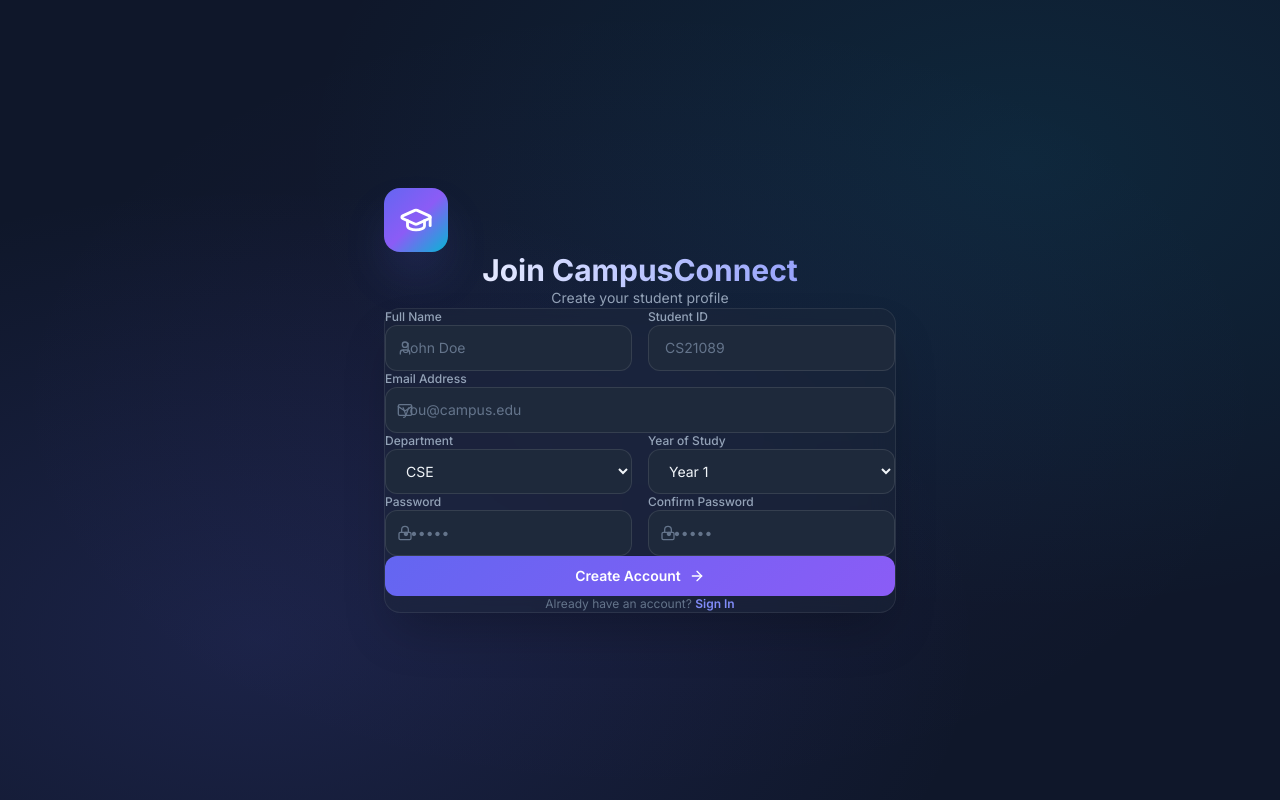
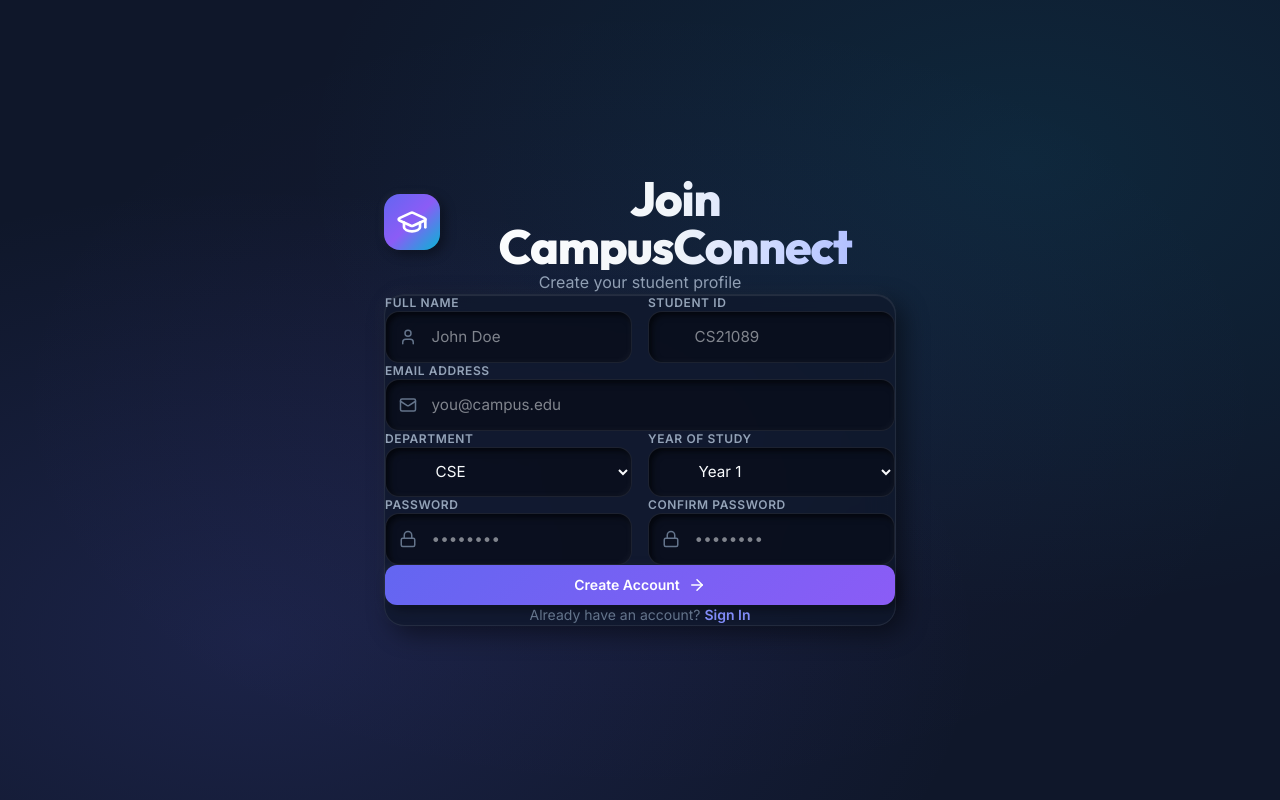
Before and after one commit to kamesh-codings/Campus-Connect, a React (Vite) app in the folder frontend/: page /register in a window 1280 px wide. Built offline with nearby package versions, Linux system fonts and the light colour scheme.

Commit message:
Mix Glassmorphism with Neumorphism, place title next to logo, fix input icon overlap, increase box spacing & font sizes

```diff
--- a/frontend/src/index.css
+++ b/frontend/src/index.css
@@ -202,14 +202,21 @@ body {
 /* ─── Input / Form Styles ───────────────────── */
 .input-field {
   width: 100%;
-  padding: 0.75rem 1rem;
+  padding-top: 0.75rem;
+  padding-bottom: 0.75rem;
+  padding-right: 1rem;
+  padding-left: 2.75rem;
   background: var(--color-surface-light);
   border: 1px solid var(--color-glass-border);
   border-radius: 12px;
   color: var(--color-text-primary);
-  font-size: 0.875rem;
+  font-size: 0.95rem;
   transition: all 0.3s ease;
   outline: none;
+}
+
+.input-field-no-icon {
+  padding-left: 1rem;
 }
 
 .input-field:focus {
@@ -219,6 +226,64 @@ body {
 
 .input-field::placeholder {
   color: var(--color-text-muted);
+}
+
+/* ─── Glassmorphism + Neumorphism Fusion ────── */
+.glass-neu-card {
+  background: rgba(15, 23, 42, 0.7);
+  backdrop-filter: blur(16px);
+  -webkit-backdrop-filter: blur(16px);
+  border: 1px solid rgba(255, 255, 255, 0.08);
+  border-radius: 20px;
+  box-shadow:
+    8px 8px 24px rgba(0, 0, 0, 0.45),
+    -4px -4px 16px rgba(255, 255, 255, 0.03),
+    inset 0 1px 1px rgba(255, 255, 255, 0.1);
+  transition: all 0.3s cubic-bezier(0.4, 0, 0.2, 1);
+}
+
+.glass-neu-card:hover {
+  transform: translateY(-3px);
+  box-shadow:
+    12px 12px 32px rgba(0, 0, 0, 0.55),
+    -6px -6px 20px rgba(255, 255, 255, 0.05),
+    inset 0 1px 2px rgba(255, 255, 255, 0.2);
+}
+
+.neu-input {
+  width: 100%;
+  padding: 0.85rem 1rem 0.85rem 2.85rem;
+  background: rgba(10, 15, 29, 0.85);
+  border: 1px solid rgba(255, 255, 255, 0.08);
+  border-radius: 14px;
+  color: #f8fafc;
+  font-size: 0.95rem;
+  outline: none;
+  box-shadow:
+    inset 3px 3px 6px rgba(0, 0, 0, 0.6),
+    inset -2px -2px 5px rgba(255, 255, 255, 0.03);
+  transition: all 0.3s ease;
+}
+
+.neu-input:focus {
+  border-color: rgba(99, 102, 241, 0.6);
+  box-shadow:
+    inset 2px 2px 4px rgba(0, 0, 0, 0.7),
+    inset -1px -1px 3px rgba(255, 255, 255, 0.05),
+    0 0 14px rgba(99, 102, 241, 0.25);
+}
+
+.neu-button {
+  box-shadow:
+    4px 4px 12px rgba(0, 0, 0, 0.4),
+    -2px -2px 8px rgba(255, 255, 255, 0.05);
+  transition: all 0.2s ease;
+}
+
+.neu-button:active {
+  box-shadow:
+    inset 3px 3px 6px rgba(0, 0, 0, 0.5),
+    inset -2px -2px 4px rgba(255, 255, 255, 0.05);
 }
 
 /* ─── Badge / Tag Styles ────────────────────── */
--- a/frontend/src/pages/Login.jsx
+++ b/frontend/src/pages/Login.jsx
@@ -32,7 +32,7 @@ const Login = () => {
       title: 'Student',
       badge: 'Student Portal',
       icon: GraduationCap,
-      description: 'Access courses, campus events, and peer discussions',
+      description: 'Access course materials, campus events, and peer discussions',
       demoEmail: 'alex.student@campus.edu',
       demoPassword: 'Student@123',
       colorClass: 'badge-success',
@@ -45,7 +45,7 @@ const Login = () => {
       title: 'Faculty',
       badge: 'Faculty Portal',
       icon: BookOpen,
-      description: 'Manage coursework, announcements, and student grades',
+      description: 'Manage coursework, campus announcements, and student grades',
       demoEmail: 'sharma.cse@campus.edu',
       demoPassword: 'Faculty@123',
       colorClass: 'badge-warning',
@@ -58,7 +58,7 @@ const Login = () => {
       title: 'Club Lead',
       badge: 'Club Portal',
       icon: Users,
-      description: 'Organize campus events, activities, and club members',
+      description: 'Organize campus events, activities, and manage club members',
       demoEmail: 'gdsc.lead@campus.edu',
       demoPassword: 'Lead@123',
       colorClass: 'badge-primary',
@@ -71,7 +71,7 @@ const Login = () => {
       title: 'Administrator',
       badge: 'Admin Portal',
       icon: Shield,
-      description: 'Full administrative control, user audit, and platform settings',
+      description: 'Full administrative control, user audit, and portal configuration',
       demoEmail: 'admin@campus.edu',
       demoPassword: 'Admin@123',
       colorClass: 'badge-danger',
@@ -103,63 +103,66 @@ const Login = () => {
   };
 
   return (
-    <div className="min-h-screen flex items-center justify-center gradient-mesh p-4 sm:p-6">
-      <div className="w-full max-w-2xl mx-auto flex flex-col items-center">
+    <div className="min-h-screen flex items-center justify-center gradient-mesh p-4 sm:p-8">
+      <div className="w-full max-w-4xl mx-auto flex flex-col items-center">
 
-        {/* Simple Classic Logo Header */}
-        <div className="text-center mb-8 animate-fade-in-up">
-          <div className="w-16 h-16 rounded-2xl gradient-primary flex items-center justify-center mx-auto mb-4 shadow-2xl shadow-primary/30">
-            <GraduationCap size={34} className="text-white" />
+        {/* Header Layout: Logo Side-by-Side Next to Title */}
+        <div className="flex flex-col items-center justify-center mb-10 text-center animate-fade-in-up">
+          <div className="flex items-center justify-center gap-3.5 mb-2">
+            <div className="w-14 h-14 rounded-2xl gradient-primary flex items-center justify-center shadow-xl shadow-primary/30 neu-button shrink-0">
+              <GraduationCap size={32} className="text-white" />
+            </div>
+            <h1 className="text-4xl sm:text-5xl font-extrabold bg-gradient-to-r from-white via-slate-100 to-indigo-300 bg-clip-text text-transparent tracking-tight font-['Outfit']">
+              CampusConnect
+            </h1>
           </div>
-          <h1 className="text-3xl font-bold bg-gradient-to-r from-white to-primary-light bg-clip-text text-transparent">
-            CampusConnect
-          </h1>
-          <p className="text-text-secondary text-sm mt-1.5">
+          <p className="text-text-secondary text-base font-normal">
             Sign in to your campus portal
           </p>
         </div>
 
-        {/* VIEW 1: 4 ROLE BOXES SELECTION */}
+        {/* VIEW 1: 4 ROLE BOXES SELECTION WITH INCREASED SPACING */}
         {!selectedRole && !isManualMode ? (
-          <div className="w-full space-y-6 animate-fade-in-up">
-            <div className="text-center mb-2">
-              <span className="text-xs uppercase font-semibold text-text-muted tracking-wider flex items-center justify-center gap-1.5">
+          <div className="w-full space-y-8 animate-fade-in-up">
+            <div className="text-center">
+              <span className="text-xs uppercase font-semibold text-text-muted tracking-wider inline-flex items-center gap-1.5 px-3 py-1 rounded-full bg-white/5 border border-white/10">
                 <Sparkles size={14} className="text-accent" /> Select your role to sign in
               </span>
             </div>
 
-            <div className="grid grid-cols-1 sm:grid-cols-2 gap-4">
+            {/* Grid with Increased Spacing & Neumorphic-Glass Cards */}
+            <div className="grid grid-cols-1 sm:grid-cols-2 gap-6 sm:gap-8 max-w-3xl mx-auto">
               {roles.map((r) => {
                 const Icon = r.icon;
                 return (
                   <div
                     key={r.id}
                     onClick={() => handleRoleSelect(r)}
-                    className="glass-card p-5 cursor-pointer hover:border-primary/40 transition-all duration-200 group flex flex-col justify-between"
+                    className="glass-neu-card p-6 sm:p-7 min-h-[200px] cursor-pointer hover:border-primary/40 transition-all duration-300 group flex flex-col justify-between"
                   >
                     <div>
-                      <div className="flex items-center justify-between mb-3">
-                        <div className="w-10 h-10 rounded-xl bg-surface-dark border border-white/10 flex items-center justify-center text-primary-light group-hover:scale-105 transition-transform">
-                          <Icon size={20} />
+                      <div className="flex items-center justify-between mb-4">
+                        <div className="w-11 h-11 rounded-xl bg-surface-dark/90 border border-white/10 flex items-center justify-center text-primary-light neu-button group-hover:scale-105 transition-transform">
+                          <Icon size={22} />
                         </div>
-                        <span className={`badge ${r.colorClass} text-[10px]`}>
+                        <span className={`badge ${r.colorClass} text-xs px-3 py-1 font-semibold`}>
                           {r.badge}
                         </span>
                       </div>
 
-                      <h3 className="text-lg font-bold text-white group-hover:text-primary-light transition-colors mb-1">
+                      <h3 className="text-xl sm:text-2xl font-bold text-white group-hover:text-primary-light transition-colors mb-2 font-['Outfit']">
                         {r.title}
                       </h3>
-                      <p className="text-xs text-text-secondary leading-relaxed mb-4">
+                      <p className="text-sm text-text-secondary leading-relaxed mb-4 font-normal">
                         {r.description}
                       </p>
                     </div>
 
-                    <div className="pt-3 border-t border-white/5 flex items-center justify-between text-xs text-text-muted">
-                      <span className="font-mono text-[11px] truncate max-w-[170px]">
+                    <div className="pt-3.5 border-t border-white/5 flex items-center justify-between text-xs text-text-muted">
+                      <span className="font-mono text-xs truncate max-w-[190px]">
                         {r.demoEmail}
                       </span>
-                      <span className="text-primary-light font-semibold group-hover:translate-x-1 transition-transform">
+                      <span className="text-primary-light font-semibold text-xs group-hover:translate-x-1 transition-transform flex items-center gap-1">
                         Select &rarr;
                       </span>
                     </div>
@@ -171,7 +174,7 @@ const Login = () => {
             <div className="text-center pt-2">
               <button
                 onClick={() => setIsManualMode(true)}
-                className="text-xs text-text-muted hover:text-white transition-colors underline decoration-dashed underline-offset-4"
+                className="text-xs sm:text-sm font-medium text-text-muted hover:text-white transition-colors underline decoration-dashed underline-offset-4"
               >
                 Sign in with custom credentials (General Login)
               </button>
@@ -179,26 +182,26 @@ const Login = () => {
           </div>
         ) : (
 
-        /* VIEW 2: PERFECTLY CENTERED DEDICATED LOGIN FORM WITH ROLE SWITCHER BOX */
+        /* VIEW 2: DEDICATED LOGIN FORM WITH ZERO-OVERLAP NEUMORPHIC INPUTS */
           <div className="w-full max-w-md mx-auto animate-fade-in-up">
             <button
               onClick={() => {
                 setSelectedRole(null);
                 setIsManualMode(false);
               }}
-              className="inline-flex items-center gap-1.5 text-xs text-text-muted hover:text-white mb-4 transition-colors"
+              className="inline-flex items-center gap-1.5 text-xs sm:text-sm font-medium text-text-muted hover:text-white mb-5 transition-colors"
             >
-              <ChevronLeft size={16} /> Back to Role Selection
+              <ChevronLeft size={18} /> Back to Role Selection
             </button>
 
-            <div className="glass-card p-7 shadow-2xl relative">
+            <div className="glass-neu-card p-8 shadow-2xl relative">
 
               {/* Form Title & Role Verification Badge */}
               <div className="text-center mb-6">
-                <h2 className="text-xl font-bold text-white flex items-center justify-center gap-2">
+                <h2 className="text-2xl font-bold text-white flex items-center justify-center gap-2 font-['Outfit']">
                   {selectedRole ? (
                     <>
-                      <selectedRole.icon size={22} className="text-primary-light" />
+                      <selectedRole.icon size={24} className="text-primary-light" />
                       {selectedRole.title} Login
                     </>
                   ) : (
@@ -206,15 +209,15 @@ const Login = () => {
                   )}
                 </h2>
                 {selectedRole && (
-                  <p className="text-xs text-emerald-400 font-mono mt-1 flex items-center justify-center gap-1">
-                    <CheckCircle2 size={12} /> MongoDB Role Validation Enabled
+                  <p className="text-xs text-emerald-400 font-mono mt-1.5 flex items-center justify-center gap-1">
+                    <CheckCircle2 size={13} /> MongoDB Role Validation Enabled
                   </p>
                 )}
               </div>
 
               {/* QUICK DEMO ROLE SWITCHER BOX */}
-              <div className="mb-6 bg-surface-dark/80 p-2 rounded-xl border border-white/10">
-                <span className="block text-[10px] font-semibold text-text-muted uppercase tracking-wider mb-2 px-1 text-center">
+              <div className="mb-6 bg-slate-950/70 p-2.5 rounded-xl border border-white/10">
+                <span className="block text-[11px] font-semibold text-text-muted uppercase tracking-wider mb-2 px-1 text-center">
                   Quick Auto-Fill Role Box
                 </span>
                 <div className="grid grid-cols-4 gap-1.5">
@@ -236,37 +239,37 @@ const Login = () => {
                 </div>
               </div>
 
-              {/* LOGIN FORM */}
-              <form onSubmit={handleSubmit} className="space-y-4">
+              {/* LOGIN FORM WITH TACTILE NEUMORPHIC INPUTS */}
+              <form onSubmit={handleSubmit} className="space-y-5">
                 <div>
-                  <label className="block text-xs font-medium text-text-secondary mb-1.5">
+                  <label className="block text-xs font-semibold text-text-secondary uppercase tracking-wider mb-2">
                     Email Address
                   </label>
                   <div className="relative">
-                    <Mail size={16} className="absolute left-3 top-1/2 -translate-y-1/2 text-text-muted" />
+                    <Mail size={18} className="absolute left-3.5 top-1/2 -translate-y-1/2 text-text-muted pointer-events-none z-10" />
                     <input
                       type="email"
                       value={email}
                       onChange={(e) => setEmail(e.target.value)}
                       placeholder="you@campus.edu"
-                      className="input-field pl-10 text-sm"
+                      className="neu-input"
                       required
                     />
                   </div>
                 </div>
 
                 <div>
-                  <label className="block text-xs font-medium text-text-secondary mb-1.5">
+                  <label className="block text-xs font-semibold text-text-secondary uppercase tracking-wider mb-2">
                     Password
                   </label>
                   <div className="relative">
-                    <Lock size={16} className="absolute left-3 top-1/2 -translate-y-1/2 text-text-muted" />
+                    <Lock size={18} className="absolute left-3.5 top-1/2 -translate-y-1/2 text-text-muted pointer-events-none z-10" />
                     <input
                       type="password"
                       value={password}
                       onChange={(e) => setPassword(e.target.value)}
                       placeholder="••••••••"
-                      className="input-field pl-10 text-sm"
+                      className="neu-input"
                       required
                     />
                   </div>
@@ -275,16 +278,16 @@ const Login = () => {
                 <button
                   type="submit"
                   disabled={loading}
-                  className={`w-full btn-primary justify-center py-2.5 text-sm mt-2 ${
-                    selectedRole ? selectedRole.btnClass : ''
+                  className={`w-full py-3 px-6 rounded-xl text-white font-semibold text-sm transition-all neu-button flex items-center justify-center gap-2 mt-3 ${
+                    selectedRole ? selectedRole.btnClass : 'btn-primary'
                   }`}
                 >
-                  {loading ? 'Verifying...' : `Sign In as ${selectedRole ? selectedRole.title : 'User'}`}
-                  <ArrowRight size={16} />
+                  {loading ? 'Verifying Credentials...' : `Sign In as ${selectedRole ? selectedRole.title : 'User'}`}
+                  <ArrowRight size={18} />
                 </button>
               </form>
 
-              <p className="text-center text-xs text-text-muted mt-5">
+              <p className="text-center text-xs sm:text-sm text-text-muted mt-6">
                 Don't have an account?{' '}
                 <Link to="/register" className="text-primary-light hover:underline font-semibold">
                   Sign Up
--- a/frontend/src/pages/Register.jsx
+++ b/frontend/src/pages/Register.jsx
@@ -38,61 +38,63 @@ const Register = () => {
   };
 
   return (
-    <div className="min-h-screen flex items-center justify-center gradient-mesh p-4 sm:p-6">
+    <div className="min-h-screen flex items-center justify-center gradient-mesh p-4 sm:p-8">
       <div className="w-full max-w-lg mx-auto">
 
-        {/* Simple Classic Logo Header */}
-        <div className="text-center mb-8 animate-fade-in-up">
-          <div className="w-16 h-16 rounded-2xl gradient-primary flex items-center justify-center mx-auto mb-4 shadow-2xl shadow-primary/30">
-            <GraduationCap size={34} className="text-white" />
+        {/* Header Layout: Logo Side-by-Side Next to Title */}
+        <div className="flex flex-col items-center justify-center mb-8 text-center animate-fade-in-up">
+          <div className="flex items-center justify-center gap-3.5 mb-2">
+            <div className="w-14 h-14 rounded-2xl gradient-primary flex items-center justify-center shadow-xl shadow-primary/30 neu-button shrink-0">
+              <GraduationCap size={32} className="text-white" />
+            </div>
+            <h1 className="text-4xl sm:text-5xl font-extrabold bg-gradient-to-r from-white via-slate-100 to-indigo-300 bg-clip-text text-transparent tracking-tight font-['Outfit']">
+              Join CampusConnect
+            </h1>
           </div>
-          <h1 className="text-3xl font-bold bg-gradient-to-r from-white to-primary-light bg-clip-text text-transparent">
-            Join CampusConnect
-          </h1>
-          <p className="text-text-secondary text-sm mt-1.5">
+          <p className="text-text-secondary text-base font-normal">
             Create your student profile
           </p>
         </div>
 
-        {/* Clean Glassmorphic Registration Form */}
-        <div className="glass-card p-7 shadow-2xl animate-fade-in-up">
+        {/* Clean Glassmorphic & Neumorphic Registration Form */}
+        <div className="glass-neu-card p-8 shadow-2xl animate-fade-in-up">
           <form onSubmit={handleSubmit} className="space-y-4">
             <div className="grid grid-cols-1 sm:grid-cols-2 gap-4">
               <div>
-                <label className="block text-xs font-medium text-text-secondary mb-1.5">Full Name</label>
+                <label className="block text-xs font-semibold text-text-secondary uppercase tracking-wider mb-2">Full Name</label>
                 <div className="relative">
-                  <User size={16} className="absolute left-3 top-1/2 -translate-y-1/2 text-text-muted" />
-                  <input name="name" value={formData.name} onChange={handleChange} placeholder="John Doe" className="input-field pl-10 text-sm" required />
+                  <User size={18} className="absolute left-3.5 top-1/2 -translate-y-1/2 text-text-muted pointer-events-none z-10" />
+                  <input name="name" value={formData.name} onChange={handleChange} placeholder="John Doe" className="neu-input" required />
                 </div>
               </div>
               <div>
-                <label className="block text-xs font-medium text-text-secondary mb-1.5">Student ID</label>
-                <input name="studentId" value={formData.studentId} onChange={handleChange} placeholder="CS21089" className="input-field text-sm" />
+                <label className="block text-xs font-semibold text-text-secondary uppercase tracking-wider mb-2">Student ID</label>
+                <input name="studentId" value={formData.studentId} onChange={handleChange} placeholder="CS21089" className="neu-input input-field-no-icon" />
               </div>
             </div>
 
             <div>
-              <label className="block text-xs font-medium text-text-secondary mb-1.5">Email Address</label>
+              <label className="block text-xs font-semibold text-text-secondary uppercase tracking-wider mb-2">Email Address</label>
               <div className="relative">
-                <Mail size={16} className="absolute left-3 top-1/2 -translate-y-1/2 text-text-muted" />
-                <input name="email" type="email" value={formData.email} onChange={handleChange} placeholder="you@campus.edu" className="input-field pl-10 text-sm" required />
+                <Mail size={18} className="absolute left-3.5 top-1/2 -translate-y-1/2 text-text-muted pointer-events-none z-10" />
+                <input name="email" type="email" value={formData.email} onChange={handleChange} placeholder="you@campus.edu" className="neu-input" required />
               </div>
             </div>
 
             <div className="grid grid-cols-1 sm:grid-cols-2 gap-4">
               <div>
-                <label className="block text-xs font-medium text-text-secondary mb-1.5">Department</label>
-                <select name="department" value={formData.department} onChange={handleChange} className="input-field text-sm">
+                <label className="block text-xs font-semibold text-text-secondary uppercase tracking-wider mb-2">Department</label>
+                <select name="department" value={formData.department} onChange={handleChange} className="neu-input input-field-no-icon cursor-pointer">
                   {departments.map((d) => (
-                    <option key={d} value={d} className="bg-surface-dark text-white">{d}</option>
+                    <option key={d} value={d} className="bg-slate-900 text-white">{d}</option>
                   ))}
                 </select>
               </div>
               <div>
-                <label className="block text-xs font-medium text-text-secondary mb-1.5">Year of Study</label>
-                <select name="yearOfStudy" value={formData.yearOfStudy} onChange={handleChange} className="input-field text-sm">
+                <label className="block text-xs font-semibold text-text-secondary uppercase tracking-wider mb-2">Year of Study</label>
+                <select name="yearOfStudy" value={formData.yearOfStudy} onChange={handleChange} className="neu-input input-field-no-icon cursor-pointer">
                   {[1, 2, 3, 4].map((y) => (
-                    <option key={y} value={y} className="bg-surface-dark text-white">Year {y}</option>
+                    <option key={y} value={y} className="bg-slate-900 text-white">Year {y}</option>
                   ))}
                 </select>
               </div>
@@ -100,28 +102,28 @@ const Register = () => {
 
             <div className="grid grid-cols-1 sm:grid-cols-2 gap-4">
               <div>
-                <label className="block text-xs font-medium text-text-secondary mb-1.5">Password</label>
+                <label className="block text-xs font-semibold text-text-secondary uppercase tracking-wider mb-2">Password</label>
                 <div className="relative">
-                  <Lock size={16} className="absolute left-3 top-1/2 -translate-y-1/2 text-text-muted" />
-                  <input name="password" type="password" value={formData.password} onChange={handleChange} placeholder="••••••" className="input-field pl-10 text-sm" required minLength={6} />
+                  <Lock size={18} className="absolute left-3.5 top-1/2 -translate-y-1/2 text-text-muted pointer-events-none z-10" />
+                  <input name="password" type="password" value={formData.password} onChange={handleChange} placeholder="••••••••" className="neu-input" required minLength={6} />
                 </div>
               </div>
               <div>
-                <label className="block text-xs font-medium text-text-secondary mb-1.5">Confirm Password</label>
+                <label className="block text-xs font-semibold text-text-secondary uppercase tracking-wider mb-2">Confirm Password</label>
                 <div className="relative">
-                  <Lock size={16} className="absolute left-3 top-1/2 -translate-y-1/2 text-text-muted" />
-                  <input name="confirmPassword" type="password" value={formData.confirmPassword} onChange={handleChange} placeholder="••••••" className="input-field pl-10 text-sm" required />
+                  <Lock size={18} className="absolute left-3.5 top-1/2 -translate-y-1/2 text-text-muted pointer-events-none z-10" />
+                  <input name="confirmPassword" type="password" value={formData.confirmPassword} onChange={handleChange} placeholder="••••••••" className="neu-input" required />
                 </div>
               </div>
             </div>
 
-            <button type="submit" disabled={loading} className="btn-primary w-full justify-center py-2.5 text-sm mt-2">
+            <button type="submit" disabled={loading} className="btn-primary neu-button w-full justify-center py-3 text-sm mt-3">
               {loading ? 'Creating Account...' : 'Create Account'}
-              <ArrowRight size={16} />
+              <ArrowRight size={18} />
             </button>
           </form>
 
-          <p className="text-center text-xs text-text-muted mt-5">
+          <p className="text-center text-xs sm:text-sm text-text-muted mt-6">
             Already have an account?{' '}
             <Link to="/login" className="text-primary-light hover:underline font-semibold">Sign In</Link>
           </p>
```
